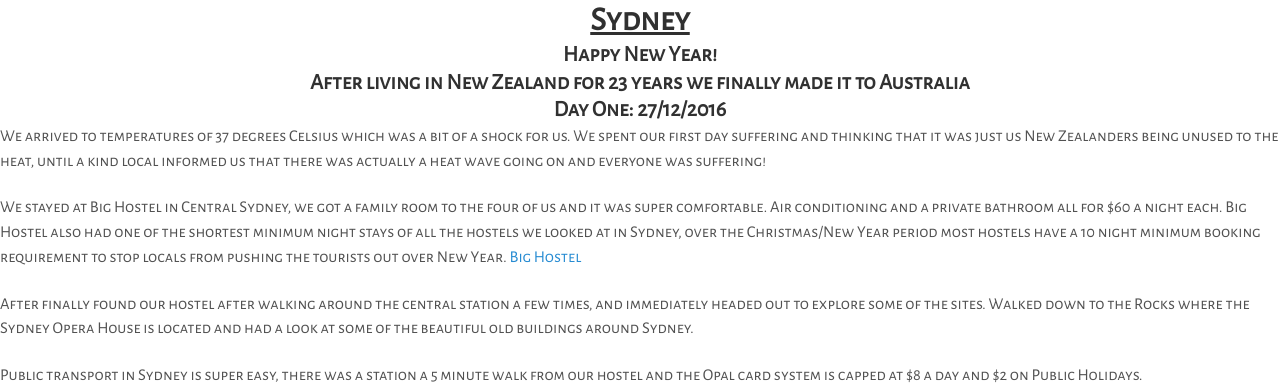
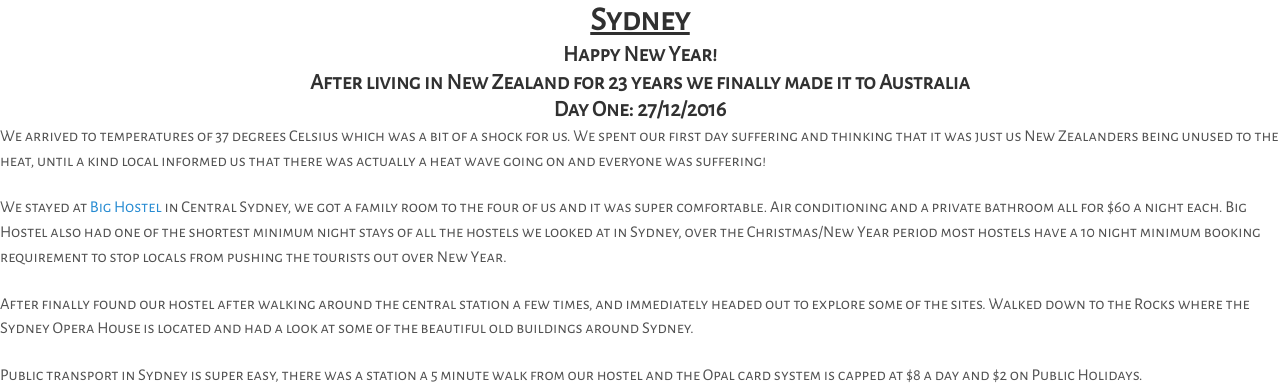
Before and after one commit to foopod/Travel-Website, a Jekyll site: the page built from _posts/2016-12-27-Sydney.md, in a window 1280 px wide and 900 px high, cut to the strip 0-386 px from the top of the window. Built offline with Jekyll 4.4.1, drawn with Linux system fonts in a browser that asks for light colours.

Commit message:
Update 2016-12-27-Sydney.md

```diff
--- a/_posts/2016-12-27-Sydney.md
+++ b/_posts/2016-12-27-Sydney.md
@@ -15,8 +15,7 @@ titleImage: https://drive.google.com/uc?id=1pKejPClye6e4VCj23Juj3J5HN-L17w4z
 
 We arrived to temperatures of 37 degrees Celsius which was a bit of a shock for us. We spent our first day suffering and thinking that it was just us New Zealanders being unused to the heat, until a kind local informed us that there was actually a heat wave going on and everyone was suffering!
 
-We stayed at Big Hostel in Central Sydney, we got a family room to the four of us and it was super comfortable. Air conditioning and a private bathroom all for $60 a night each. Big Hostel also had one of the shortest minimum night stays of all the hostels we looked at in Sydney, over the Christmas/New Year period most hostels have a 10 night minimum booking requirement to stop locals from pushing the tourists out over New Year.
-<a target="_blank" href="http://bighostel.com/">Big Hostel</a>
+We stayed at <a target="_blank" href="http://bighostel.com/">Big Hostel</a> in Central Sydney, we got a family room to the four of us and it was super comfortable. Air conditioning and a private bathroom all for $60 a night each. Big Hostel also had one of the shortest minimum night stays of all the hostels we looked at in Sydney, over the Christmas/New Year period most hostels have a 10 night minimum booking requirement to stop locals from pushing the tourists out over New Year.
 
 After finally found our hostel after walking around the central station a few times, and immediately headed out to explore some of the sites. Walked down to the Rocks where the Sydney Opera House is located and had a look at some of the beautiful old buildings around Sydney.
 
```
Also changed, not shown: other parts of _posts/2016-12-27-Sydney.md (+2 -0 lines).
